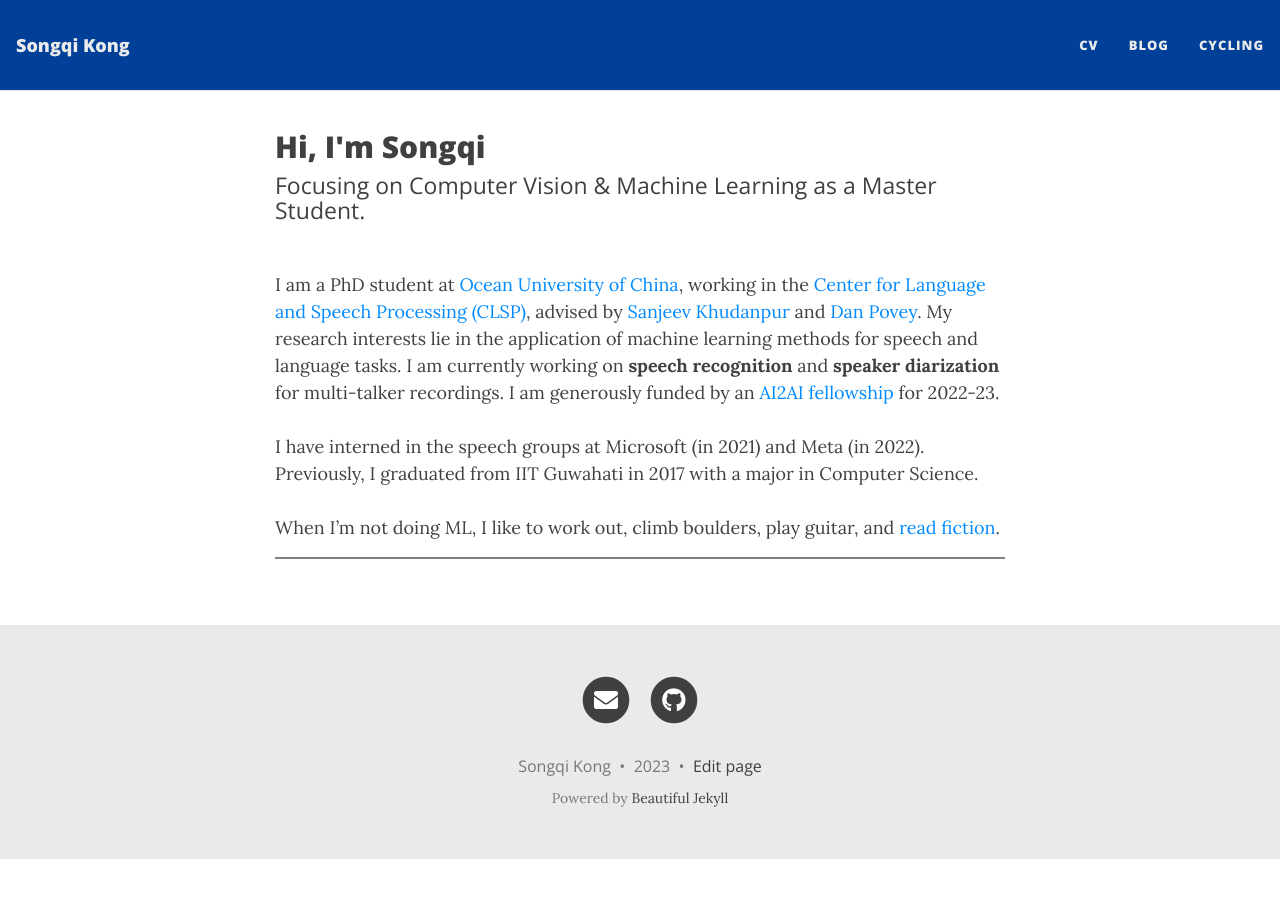
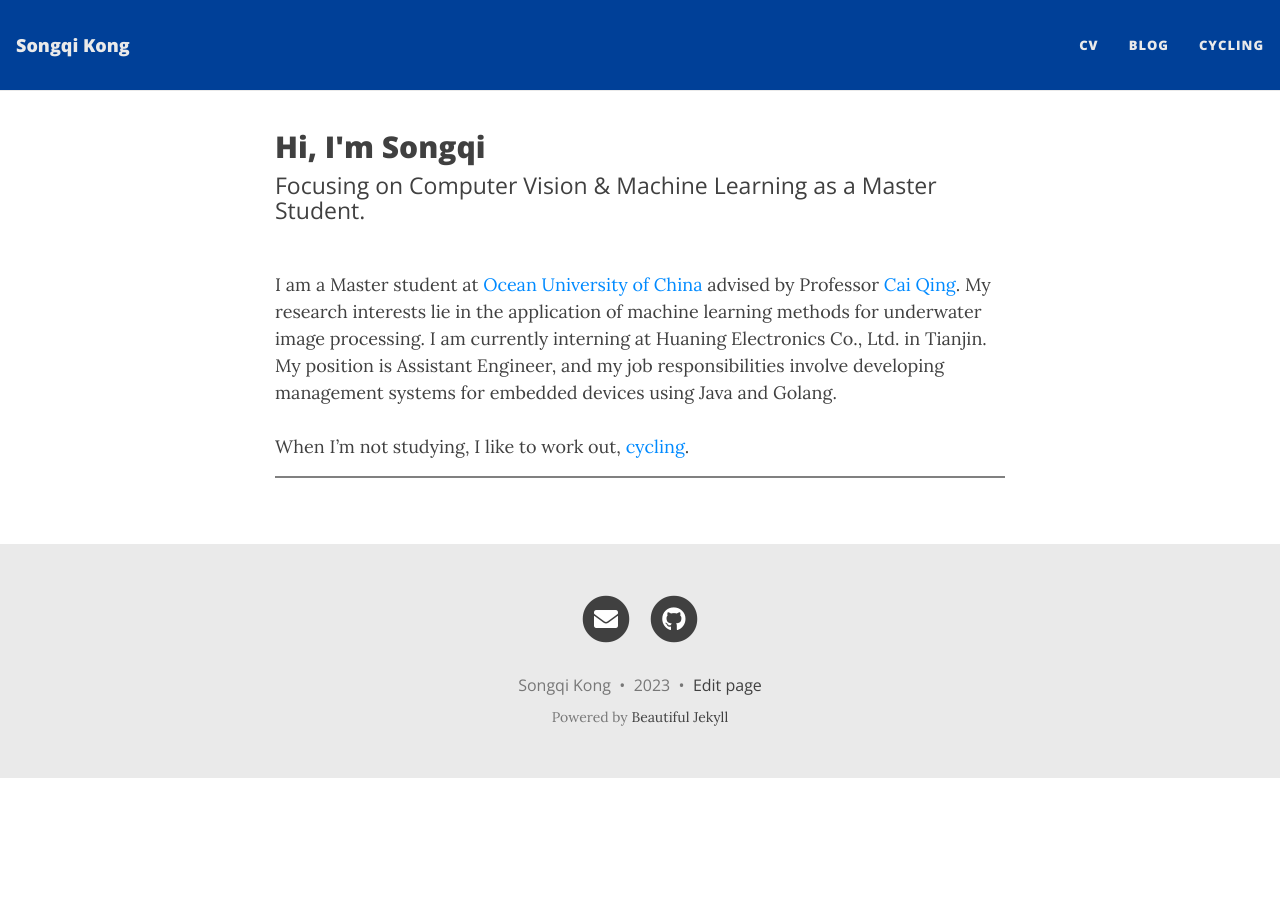
Before and after one commit to songqikong/songqikong.github.io, a Jekyll site: the page built from index.html, in a window 1280 px wide. Built offline with Jekyll 4.4.1, drawn with Linux system fonts in a browser that asks for light colours; nearby versions of some CDN libraries; the list of posts is cut into pages by our own code.

Commit message:
Update index.html

```diff
--- a/index.html
+++ b/index.html
@@ -5,22 +5,10 @@ subtitle: Focusing on Computer Vision & Machine Learning as a Master Student.
 use-site-title: true
 ---
 
-<br>I am a PhD student at <a href="http://eweb.ouc.edu.cn/">Ocean University of China</a>, working in the <a
-	href="https://www.clsp.jhu.edu/">Center for Language and Speech Processing (CLSP)</a>, advised by <a
-	href="https://clsp.wse.jhu.edu/faculty-pages/sanjeev/">Sanjeev Khudanpur</a> and <a
-	href="http://www.danielpovey.com/">Dan Povey</a>. My research interests lie in the application of machine learning
-methods for speech and language tasks. I am currently working on <b>speech recognition</b> and <b>speaker
-	diarization</b> for multi-talker recordings. I am generously funded by an <a
-	href="https://ai2ai.engineering.jhu.edu/2022-2023-ai2ai-fellows/">AI2AI fellowship</a> for 2022-23.<br><br>
+<br>I am a Master student at <a href="http://eweb.ouc.edu.cn/">Ocean University of China</a> advised by Professor <a
+	href="https://tocaiqing.github.io/">Cai Qing</a>. My research interests lie in the application of machine learning
+methods for underwater image processing. I am currently interning at Huaning Electronics Co., Ltd. in Tianjin. My position is Assistant Engineer, and my job responsibilities involve developing management systems for embedded devices using Java and Golang.<br><br>
 
-I have interned in the speech groups at Microsoft (in 2021) and Meta (in 2022). Previously,
-I graduated from IIT Guwahati in 2017 with a major in Computer Science.<br><br>
-
-<!--  My bachelor thesis was on deep learning methods
-for relation extraction in clinical text, supervised by <a href="http://www.iitg.ac.in/anand.ashish/index.html">Ashish
-	Anand</a>.<br><br> -->
-
-When I’m not doing ML, I like to work out, climb boulders, play guitar, and <a
-	href="https://www.goodreads.com/review/list/62772844-desh-raj?shelf=read&sort=date_read">read fiction</a>.<br>
+When I’m not studying, I like to work out, <a href="https://songqikong.github.io/cycling">cycling</a>.<br>
 
 <hr style="height:2px;border-width:0;color:gray;background-color:gray">
```
